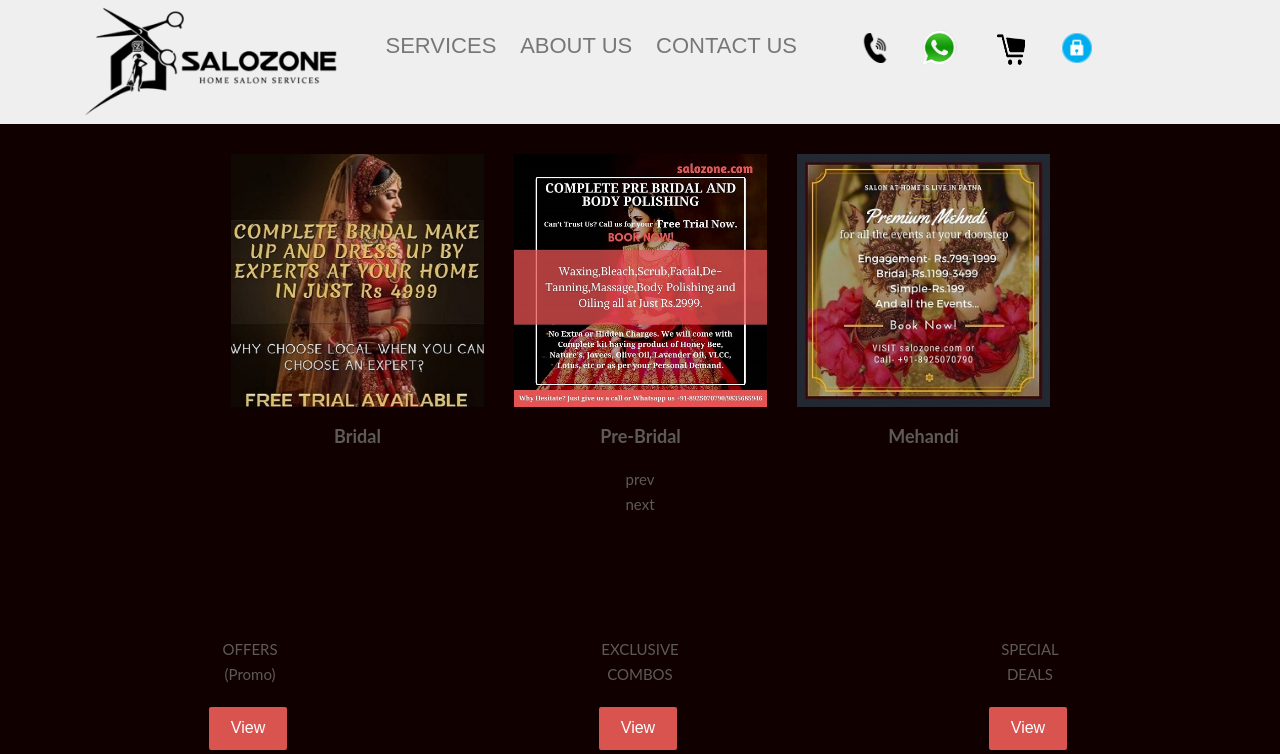
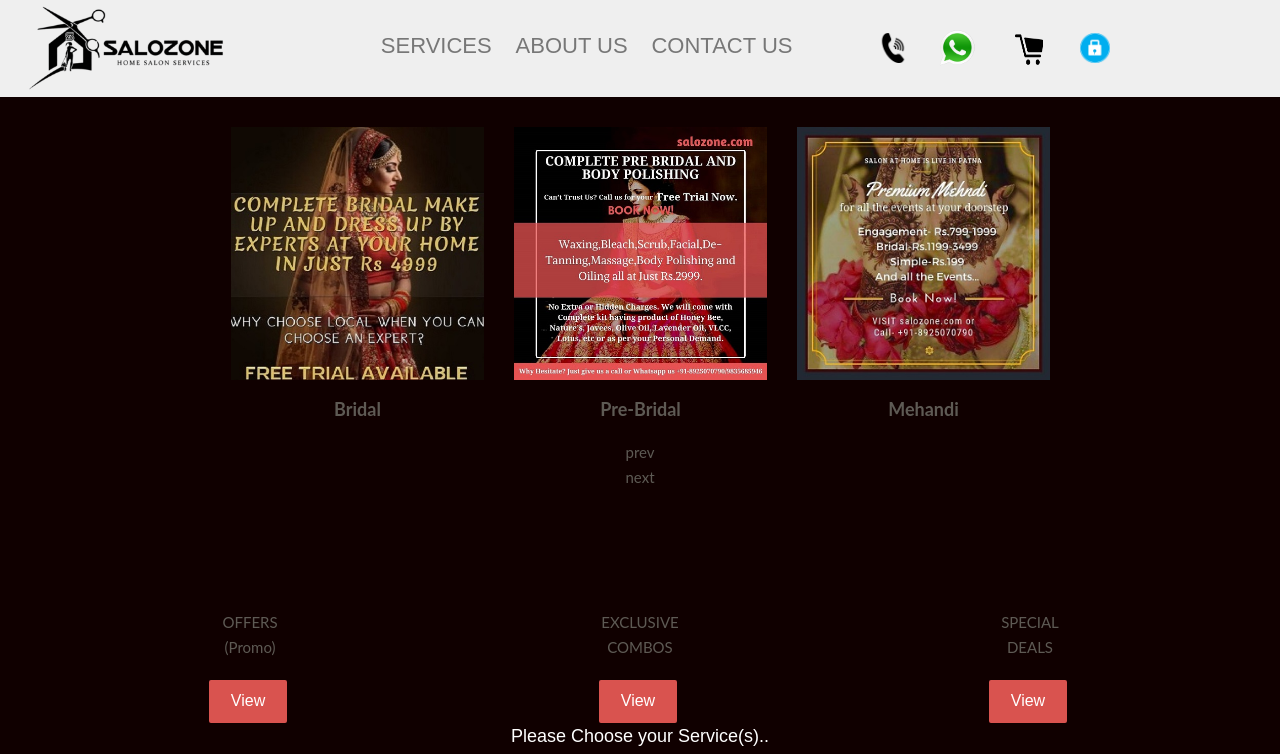
Before and after one commit to salozone/salozone, a PHP site: page /index.php in a window 1280 px wide. Shown: the top 754 px of the page. Run offline with PHP 8.4, Linux system fonts and the light colour scheme; some libraries are stand-ins or nearby versions; some web fonts are replaced.

Commit message:
Resized navigation bar logo

```diff
--- a/header.php
+++ b/header.php
@@ -97,10 +97,10 @@ if(isset($_COOKIE['isLogin']) && $_COOKIE['isLogin'] == 1) {
 
 	<div id="page">
 	<nav class="fh5co-nav" role="navigation" style>
-		<div class="container">
+		<div class="container-fluid">
 			<div class="row">
 				<div class="col-md-3 col-xs-4">
-					<div id="fh5co-logo"><a href="index.php"><img src="withouttext/logobw2.png" style="max-width:100%; height:auto" class="log" ></a>
+					<div id="fh5co-logo"><a href="index.php"><img src="withouttext/logobw2.png" style="max-width:70%; height:auto" class="log" ></a>
 					</div>
 				</div>
 
```
